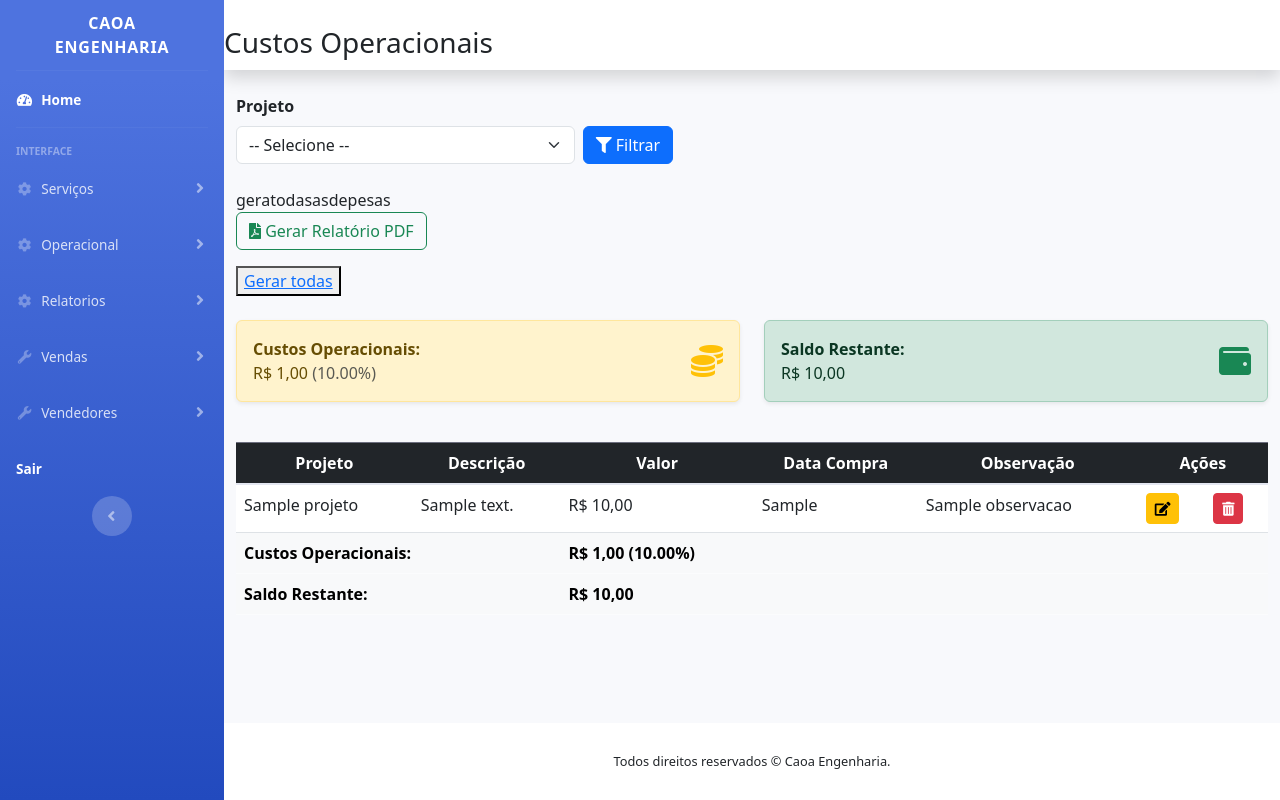
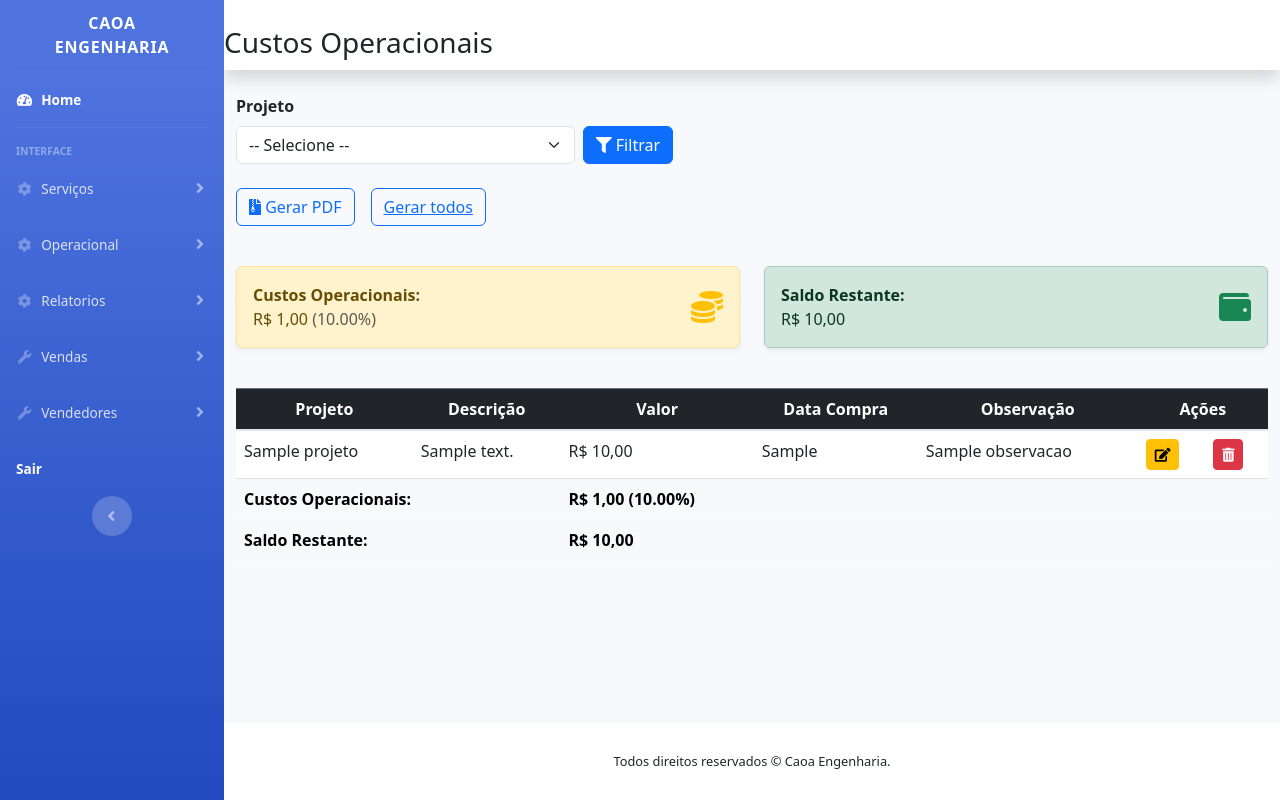
Before and after one commit to marcelohiginoduarte/caoa_eng, a Django app: template apps/acompanhamentosfinanceiroprojeto/templates/despesas_todas.html in a window 1280 px wide. Run offline with Django 4.2, Linux system fonts and the light colour scheme; the template is opened without the code that fills it: most values are stand-ins (such as "Sample title", 1, 10 or a date in 2020); some libraries are stand-ins or nearby versions.

Commit message:
Fix buton

```diff
--- a/apps/acompanhamentosfinanceiroprojeto/templates/despesas_todas.html
+++ b/apps/acompanhamentosfinanceiroprojeto/templates/despesas_todas.html
@@ -25,15 +25,24 @@
             </button>
         </div>
     </div>
-</form>geratodasasdepesas
+</form>
 
-<form action="{% url 'gerar_relatorio' %}" method="get" class="mb-3">
-    <input type="hidden" name="projeto" value="{{ projeto_filtro }}">
-    <button type="submit" class="btn btn-outline-success">
-        <i class="fas fa-file-pdf"></i> Gerar Relatório PDF
-    </button>
-</form>
-<div><button><a href="{% url 'geratodasasdepesas' %}">Gerar todas</a></button></div>
+<div class="d-flex mb-3">
+    <form action="{% url 'gerar_relatorio' %}" method="get" class="me-3">
+        <input type="hidden" name="projeto" value="{{ projeto_filtro }}">
+        <div class="mb-3">
+            <button id="btnGerarTodas" class="btn btn-outline-primary">
+                <i class="fas fa-file-archive"></i> Gerar PDF
+            </button>
+        </div>
+    </form>
+    <div>
+        <button id="btnGerarTodas" class="btn btn-outline-primary">
+            <a href="{% url 'geratodasasdepesas' %}">Gerar todos</a>
+        </button>
+    </div>
+</div>
+
 {% if projeto_filtro %}
     <div class="row mt-4">
         <div class="col-md-6">
@@ -128,6 +137,15 @@
     </table>
 </div>
 
+<div id="modalGerarPDF" style="display:none; position:fixed;top:0;left:0;width:100%;height:100%;background:rgba(0,0,0,0.5); z-index:1050;">
+  <div style="position:absolute;top:50%;left:50%;transform:translate(-50%, -50%);
+              background:#fff;padding:20px;border-radius:5px;text-align:center; min-width:250px;">
+    <p>Gerando PDFs, aguarde...</p>
+    <div class="spinner-border text-primary" role="status" style="width: 3rem; height: 3rem; margin:auto;">
+      <span class="visually-hidden">Carregando...</span>
+    </div>
+  </div>
+</div>
 
 <script>
     document.addEventListener('DOMContentLoaded', function () {
@@ -136,6 +154,36 @@
             return new bootstrap.Tooltip(tooltipTriggerEl);
         });
     });
+    document.getElementById('btnGerarTodas').addEventListener('click', function() {
+        const modal = document.getElementById('modalGerarPDF');
+        modal.style.display = 'block';
+
+        fetch("{% url 'geratodasasdepesas' %}", {  // substitua pela sua url correta
+            method: 'GET',
+            headers: {
+            'X-Requested-With': 'XMLHttpRequest'
+            }
+        })
+        .then(response => {
+            if (!response.ok) throw new Error('Erro ao gerar arquivo.');
+            return response.blob();
+        })
+        .then(blob => {
+            const url = window.URL.createObjectURL(blob);
+            const a = document.createElement('a');
+            a.href = url;
+            a.download = "relatorios.zip";
+            document.body.appendChild(a);
+            a.click();
+            a.remove();
+            window.URL.revokeObjectURL(url);
+            modal.style.display = 'none';
+        })
+        .catch(err => {
+            alert(err.message);
+            modal.style.display = 'none';
+        });
+        });
 </script>
 
 {% endblock %}
```
